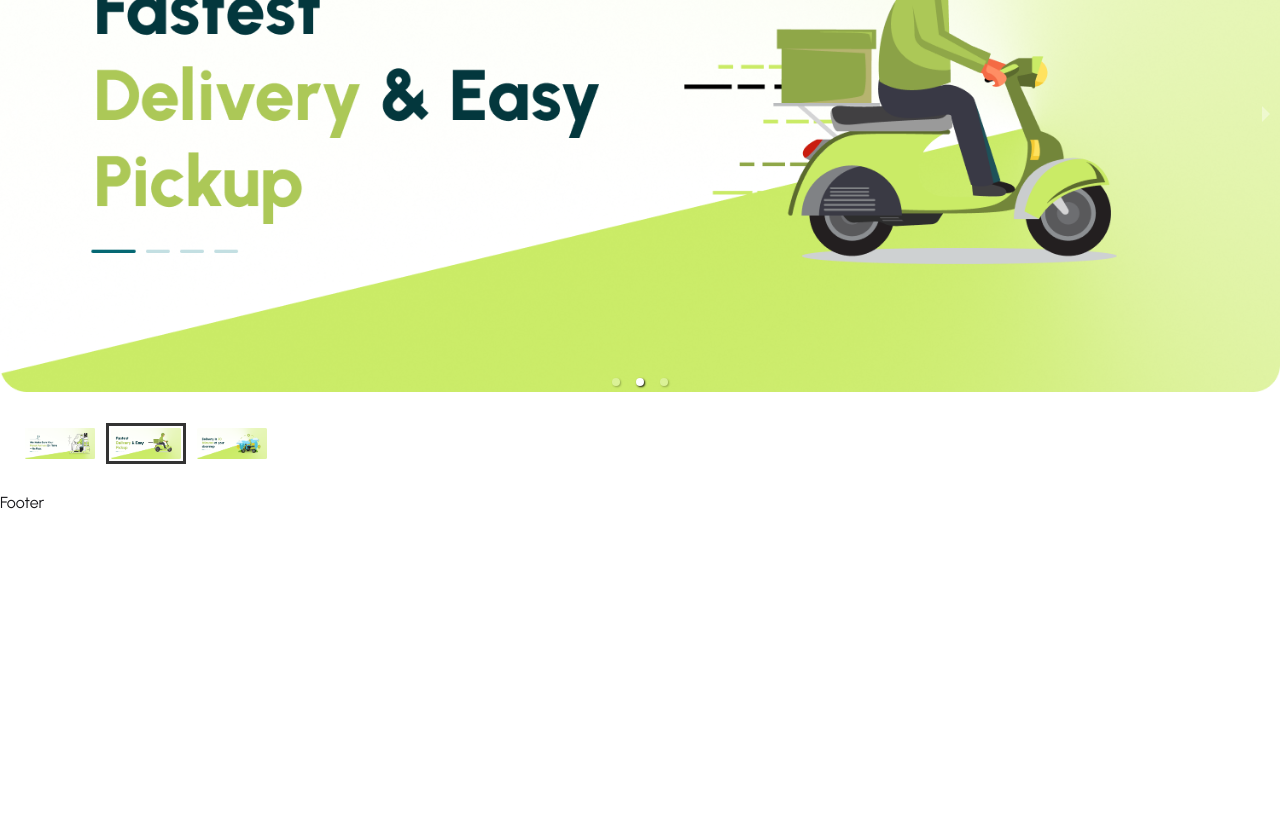
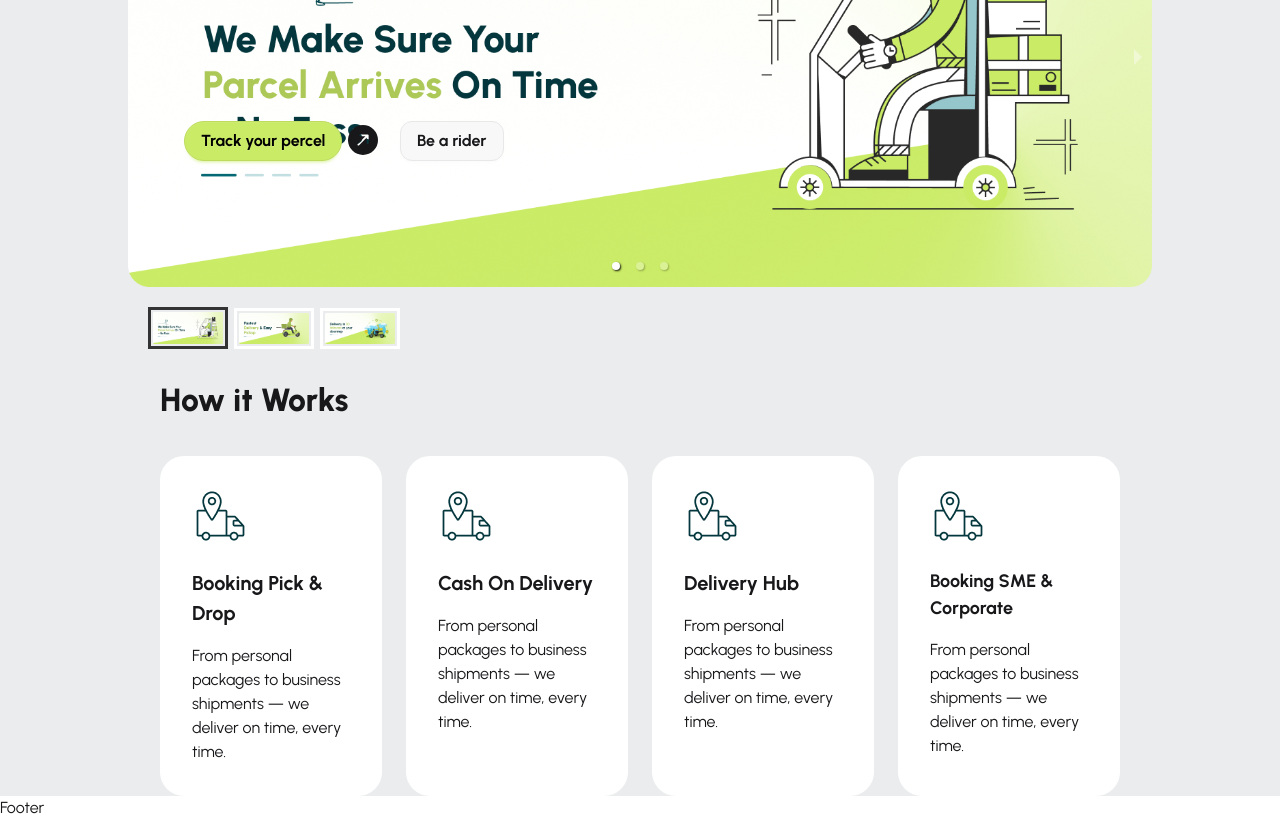
Before and after one commit to ShahinulRafi/zapshift-frontend, a React (Vite) app: page / in a window 1280 px wide. Shown: the part 240-1060 px from the top of the page. Before the commit the page ends 800 px from the top, so only its background shows below. Built offline with nearby package versions, Linux system fonts and the light colour scheme.

Commit message:
how it works section

```diff
--- a/src/pages/Home/Banner/Banner.jsx
+++ b/src/pages/Home/Banner/Banner.jsx
@@ -8,9 +8,19 @@ import { Carousel } from "react-responsive-carousel";
 
 const Banner = () => {
   return (
-    <Carousel autoPlay={true} infiniteLoop={true}>
-      <div>
-        <img src={Banner1} />
+    <div className="h-4/5 w-4/5 mx-32">
+      <Carousel
+      //  autoPlay={true} infiniteLoop={true}
+      >
+        <div className="relateive">
+          <img src={Banner1} height={32} width={32} />
+          <button className="absolute btn btn-primary text-[16px] text-black font-bold rounded-[99px] top-74 left-14">
+            Track your percel{" "}
+          </button>
+          <BsArrowUpRightCircleFill className="absolute top-75 left-55 text-3xl" />{" "}
+          <button className="absolute btn font-bold rounded-xl text-[16px] top-74 left-68">
+            Be a rider
+          </button>
         </div>
         <div>
           <img src={Banner2} />
@@ -19,6 +29,7 @@ const Banner = () => {
           <img src={Banner3} />
         </div>
       </Carousel>
+    </div>
   );
 };
 
--- a/src/pages/Home/Home/Home.jsx
+++ b/src/pages/Home/Home/Home.jsx
@@ -1,12 +1,14 @@
-import React from 'react';
-import Banner from '../Banner/Banner';
+import React from "react";
+import Banner from "../Banner/Banner";
+import HowItWorks from "../HowItWorks/HowItWorks";
 
 const Home = () => {
-    return (
-        <div>
-            <Banner></Banner>
-        </div>
-    );
+  return (
+    <div className="bg-accent">
+      <Banner></Banner>
+      <HowItWorks></HowItWorks>
+    </div>
+  );
 };
 
 export default Home;
--- /dev/null
+++ b/src/pages/Home/HowItWorks/HowItWorks.jsx
@@ -0,0 +1,46 @@
+import React from "react";
+import bookingIcon from "../../../assets/bookingIcon.png";
+const HowItWorks = () => {
+  return (
+    <div className="mx-40">
+      <h1 className="font-extrabold text-[32px]">How it Works</h1>
+      <div className="flex justify-between gap-6 mt-8">
+        <div className="p-8 bg-white rounded-3xl">
+          <img src={bookingIcon} alt="" />
+          <h2 className="mt-6 font-bold text-[20px]">Booking Pick & Drop</h2>
+          <p className="mt-4 text-[16px]">
+            From personal packages to business shipments — we deliver on time,
+            every time.
+          </p>
+        </div>
+        <div className="p-8 bg-white rounded-3xl">
+          <img src={bookingIcon} alt="" />
+          <h2 className="mt-6 font-bold text-[20px]">Cash On Delivery</h2>
+          <p className="mt-4 text-[16px]">
+            From personal packages to business shipments — we deliver on time,
+            every time.
+          </p>
+        </div>
+        <div className="p-8 bg-white rounded-3xl">
+          <img src={bookingIcon} alt="" />
+          <h2 className="mt-6 font-bold text-[20px]">Delivery Hub</h2>
+          <p className="mt-4 text-[16px]">
+            From personal packages to business shipments — we deliver on time,
+            every time.
+          </p>
+        </div>
+        <div className="p-8 bg-white rounded-3xl">
+          <img src={bookingIcon} alt="" />
+          <h2 className="mt-6 font-bold text-[18px]">Booking SME & Corporate</h2>
+          <p className="mt-4 text-[16px]">
+            From personal packages to business shipments — we deliver on time,
+            every time.
+          </p>
+        </div>
+
+      </div>
+    </div>
+  );
+};
+
+export default HowItWorks;
```
Lines whose indentation alone changed are shown as unchanged.
